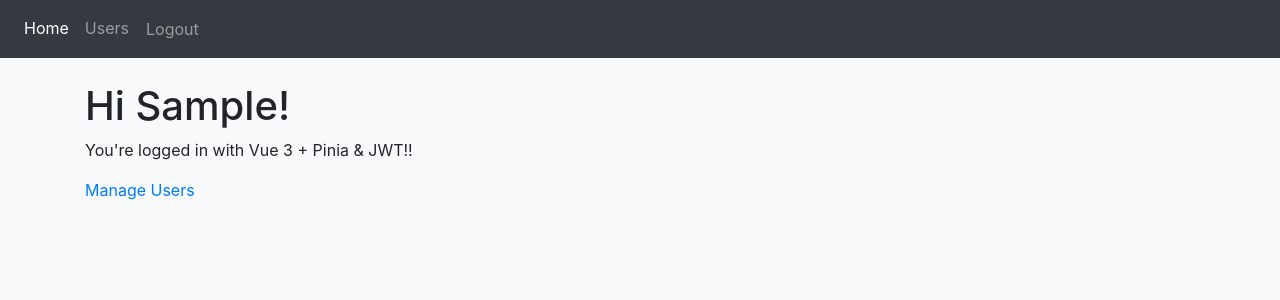
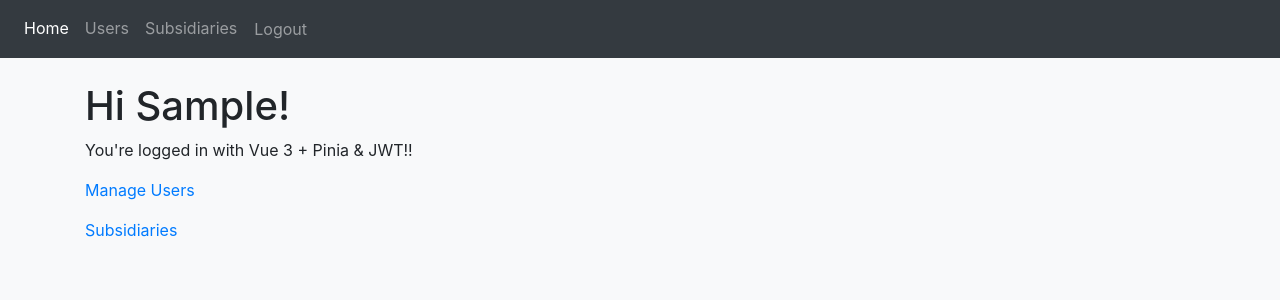
Before and after one commit to Firet/vue3-pinia-login-example, a Vue app: page / in a window 1280 px wide. Shown: the top 300 px of the page. Built offline with nearby package versions, Linux system fonts and the light colour scheme; sample sign-in values are in the browser's storage.

Commit message:
Add routing to subsidiaries view

```diff
--- a/src/components/Nav.vue
+++ b/src/components/Nav.vue
@@ -9,6 +9,7 @@ const authStore = useAuthStore();
         <div class="navbar-nav">
             <router-link to="/" class="nav-item nav-link">Home</router-link>
             <router-link to="/users" class="nav-item nav-link">Users</router-link>
+            <router-link to="/subsidiaries" class="nav-item nav-link">Subsidiaries</router-link>
             <button @click="authStore.logout()" class="btn btn-link nav-item nav-link">Logout</button>
         </div>
     </nav>
--- a/src/router/users.routes.js
+++ b/src/router/users.routes.js
@@ -1,4 +1,5 @@
 import { Layout, List, AddEdit } from '@/views/users';
+import { Subsidiaries } from '@/views/subsidiaries';
 
 export default {
     path: '/users',
@@ -7,5 +8,7 @@ export default {
         { path: '', component: List },
         { path: 'add', component: AddEdit },
         { path: 'edit/:id', component: AddEdit }
-    ]
+    ],
+    path: '/subsidiaries',
+    component: Subsidiaries,
 };
--- a/src/views/Home.vue
+++ b/src/views/Home.vue
@@ -12,5 +12,6 @@ const { user } = storeToRefs(authStore);
         <h1>Hi {{user.firstName}}!</h1>
         <p>You're logged in with Vue 3 + Pinia & JWT!!</p>
         <p><router-link to="/users">Manage Users</router-link></p>
+        <p><router-link to="/subsidiaries">Subsidiaries</router-link></p>
     </div>
 </template>
--- /dev/null
+++ b/src/views/subsidiaries/index.js
@@ -0,0 +1 @@
+export { default as Subsidiaries } from './subsidiaries.vue';
```
Also changed, not shown: src/views/subsidiaries/Subsidiaries.vue (renamed from src/views/Subsidiaries.vue).
